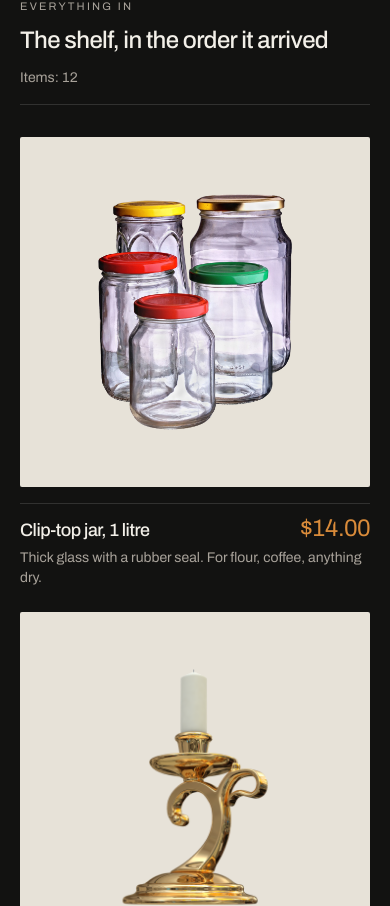
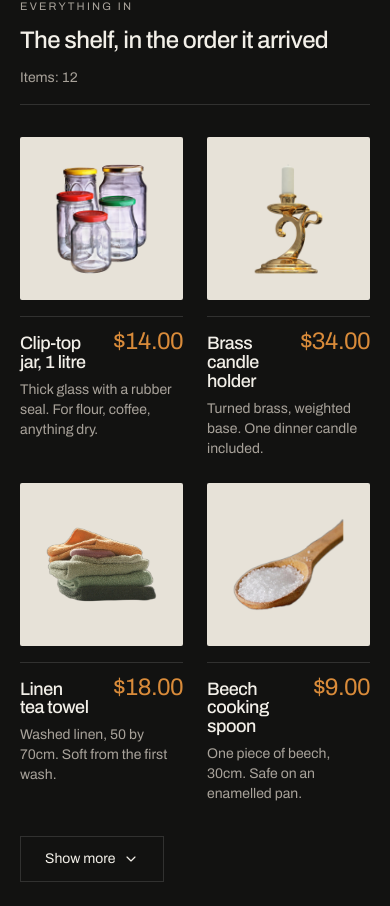
Before and after one commit to ThanhNV121097/project-af89fb4f, a React (Vite) app in the folder code/frontend/: page / in a window 390 px wide. Shown: the part 1320-2226 px from the top of the page. Built offline with nearby package versions, Linux system fonts and the light colour scheme.

Commit message:
fix: keep the dark ground visible on a phone — shelf grid is two columns at 390

```diff
--- a/code/frontend/src/pages/Home.tsx
+++ b/code/frontend/src/pages/Home.tsx
@@ -129,7 +129,10 @@ export default function Home() {
           </p>
         </div>
 
-        <Grid max={4} phone={1} className="mt-[var(--space-8)]">
+        {/* Two columns on a phone, not one: a full-width 1:1 card paints the
+            light shelf tile across the whole 390px viewport and the dark
+            ground disappears behind it. */}
+        <Grid max={4} phone={2} className="mt-[var(--space-8)]">
           {shelf.map((p) => <ProductCard key={p.id} product={p} />)}
         </Grid>
 
```
